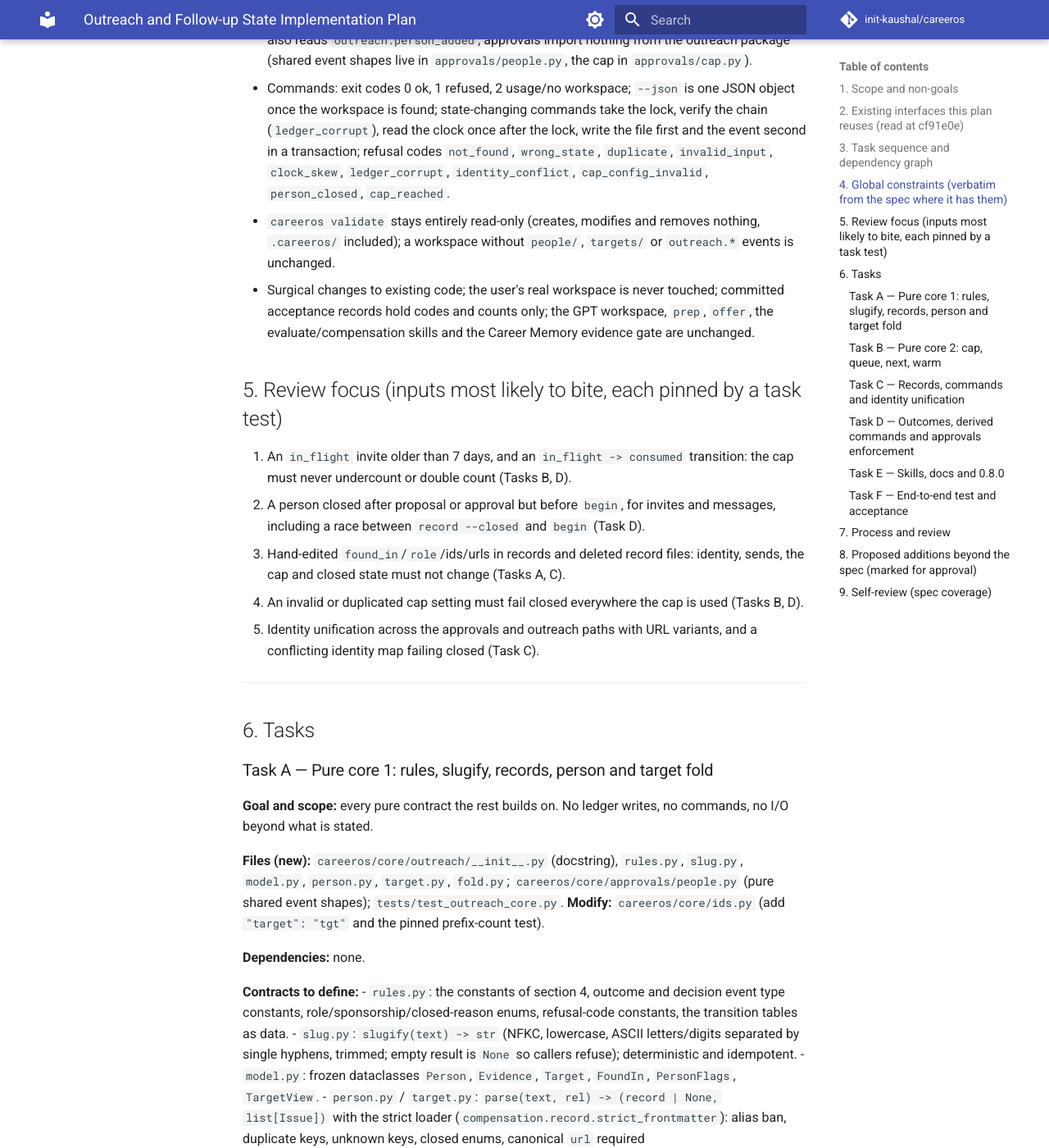
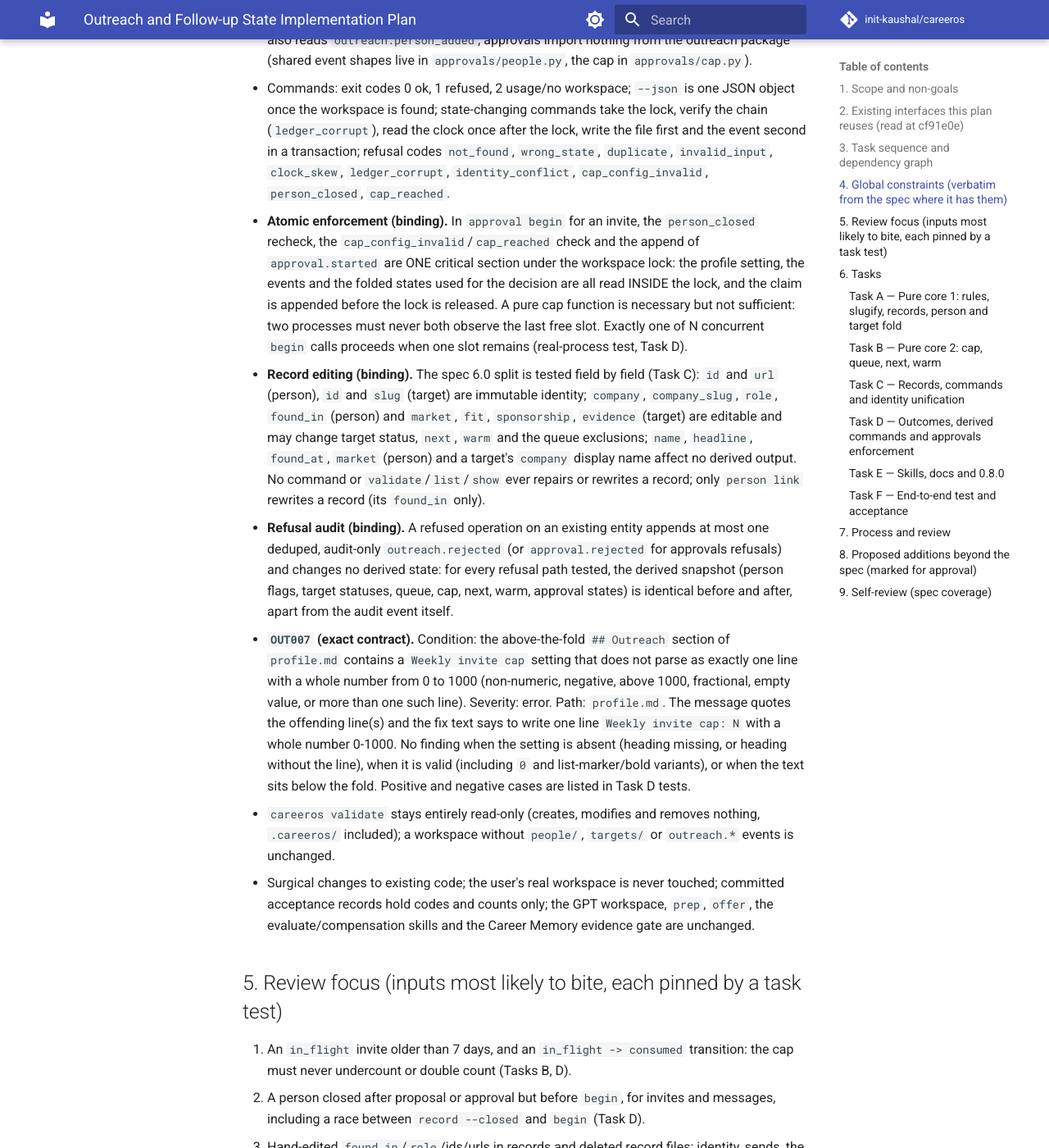
Before and after one commit to init-kaushal/careeros, an MkDocs documentation site: the page built from docs/superpowers/plans/2026-10-19-outreach-state.md, in a window 1280 px wide and 1400 px high, scrolled down 5136 px. Shown: the whole window at 82% size. Built offline with MkDocs 1.6.1 and Material for MkDocs 9.7.7, drawn with Linux system fonts in a browser that asks for light colours; comment, search, counter and statistics services are not loaded; some of the changed text lies outside the part shown.

Commit message:
docs: outreach plan: atomic cap check and claim, record-editing table, refusal audit, exact OUT007 contract, commit gates, final-tree release checks
Co-Authored-By: Claude Sonnet 5.5 <noreply@anthropic.com>
Claude-Session: https://claude.ai/code/session_0191bMVfYrxF4bguT3GiNw8Y

```diff
--- a/docs/superpowers/plans/2026-10-19-outreach-state.md
+++ b/docs/superpowers/plans/2026-10-19-outreach-state.md
@@ -65,6 +65,10 @@ Strictly linear; each task ends green with one commit (plus fix commits) before
 - Source-data honesty (spec 6.0): identity, what was sent, the cap and closed state come from the ledger only; target status, `next`, `warm` and pre-opening exclusion also use validated record fields (`found_in`, `role`, `company_slug`, `market`, `fit`, `sponsorship`, `slug`); a hand edit of those never changes identity, sends, the cap or closed state; `person link` edits only the record file.
 - Approvals integration: `approval propose` and `approval begin` refuse an invite or message to a person with `outreach.closed` (`person_closed`); `begin` rechecks it under the workspace lock immediately before recording `approval.started`, for invite and message items; `begin` for an invite refuses `cap_reached` / `cap_config_invalid`; the identity map also reads `outreach.person_added`; approvals import nothing from the outreach package (shared event shapes live in `approvals/people.py`, the cap in `approvals/cap.py`).
 - Commands: exit codes 0 ok, 1 refused, 2 usage/no workspace; `--json` is one JSON object once the workspace is found; state-changing commands take the lock, verify the chain (`ledger_corrupt`), read the clock once after the lock, write the file first and the event second in a transaction; refusal codes `not_found`, `wrong_state`, `duplicate`, `invalid_input`, `clock_skew`, `ledger_corrupt`, `identity_conflict`, `cap_config_invalid`, `person_closed`, `cap_reached`.
+- **Atomic enforcement (binding).** In `approval begin` for an invite, the `person_closed` recheck, the `cap_config_invalid`/`cap_reached` check and the append of `approval.started` are ONE critical section under the workspace lock: the profile setting, the events and the folded states used for the decision are all read INSIDE the lock, and the claim is appended before the lock is released. A pure cap function is necessary but not sufficient: two processes must never both observe the last free slot. Exactly one of N concurrent `begin` calls proceeds when one slot remains (real-process test, Task D).
+- **Record editing (binding).** The spec 6.0 split is tested field by field (Task C): `id` and `url` (person), `id` and `slug` (target) are immutable identity; `company`, `company_slug`, `role`, `found_in` (person) and `market`, `fit`, `sponsorship`, `evidence` (target) are editable and may change target status, `next`, `warm` and the queue exclusions; `name`, `headline`, `found_at`, `market` (person) and a target's `company` display name affect no derived output. No command or `validate`/`list`/`show` ever repairs or rewrites a record; only `person link` rewrites a record (its `found_in` only).
+- **Refusal audit (binding).** A refused operation on an existing entity appends at most one deduped, audit-only `outreach.rejected` (or `approval.rejected` for approvals refusals) and changes no derived state: for every refusal path tested, the derived snapshot (person flags, target statuses, queue, cap, next, warm, approval states) is identical before and after, apart from the audit event itself.
+- **`OUT007` (exact contract).** Condition: the above-the-fold `## Outreach` section of `profile.md` contains a `Weekly invite cap` setting that does not parse as exactly one line with a whole number from 0 to 1000 (non-numeric, negative, above 1000, fractional, empty value, or more than one such line). Severity: error. Path: `profile.md`. The message quotes the offending line(s) and the fix text says to write one line `Weekly invite cap: N` with a whole number 0-1000. No finding when the setting is absent (heading missing, or heading without the line), when it is valid (including `0` and list-marker/bold variants), or when the text sits below the fold. Positive and negative cases are listed in Task D tests.
 - `careeros validate` stays entirely read-only (creates, modifies and removes nothing, `.careeros/` included); a workspace without `people/`, `targets/` or `outreach.*` events is unchanged.
 - Surgical changes to existing code; the user's real workspace is never touched; committed acceptance records hold codes and counts only; the GPT workspace, `prep`, `offer`, the evaluate/compensation skills and the Career Memory evidence gate are unchanged.
 
@@ -153,6 +157,8 @@ Strictly linear; each task ends green with one commit (plus fix commits) before
 - file-first/event-second: failing `append_events` leaves no file and no event; a crash window leaves an orphan (`OUT002`, never counted in state); a deleted record file keeps identity (events) and gives `OUT003`; hand-edited `id`/`url` ⇒ `OUT004`; hand-edited `found_in`/`role` changes target status and `next` input but not identity, sends, cap or closed state (both halves of spec 6.0);
 - identity conflict: hand-crafted events (one URL, two ids) make `person add` and `approval propose` fail closed with `identity_conflict` and write nothing;
 - `outreach.rejected` dedupe and audit-only property; reserved prefix refused for `ledger append outreach.x`; `_NEEDS_REASON` enforced;
+- **record editing table (table-driven, every field of section 4):** for each person and target field, edit it by hand and assert exactly which outputs change (target status, `next`, `warm`, queue exclusion) and which never do (identity map, sends and approval states, cap count, closed state); editing `id`/`url`/`slug` is `OUT004`/`OUT001` and changes no identity; `validate`, `list`, `show` and every command leave an invalid or hand-edited record byte-identical (no silent repair); `person link` changes only `found_in`;
+- **refusal audit:** for every refusal path of `person add`, `person link`, `target add|approve|drop` (duplicate, wrong_state, invalid_input, identity_conflict, clock_skew, ledger_corrupt) the derived snapshot is identical before and after and at most one deduped `outreach.rejected` is appended (none for an unknown entity);
 - `validate`: each `OUT` code positive/negative; byte-identical snapshot (ledger and `.careeros/` included) before/after `validate`, `list`, `show`; a workspace without `people/`/`targets/` unchanged; existing approvals tests unchanged.
 
 **Acceptance:** all green; approvals behaviour unchanged except the identity map and `identity_conflict`.
@@ -171,13 +177,16 @@ Strictly linear; each task ends green with one commit (plus fix commits) before
 - `service.record(root, per_id, outcome, *, source, reason, note, actor, clock)`: lock, chain check, one clock read, floor; `apply_outcome` legality; `outreach.accepted|replied|closed` (closed needs a reason); repeated outcome ⇒ `wrong_state`; refusals ⇒ deduped `outreach.rejected`.
 - `service.queue/cap/next/warm(root, now=None)` read-only: build inputs (records via the strict parsers, jobs via `job_files`/`read_job`, status events from the ledger, approval states via `fold_all`, the cap from `profile.md` via `cap.parse_cap_setting`), call Task B functions; `cap`/`next` refuse `cap_config_invalid`; list/queue output includes the "email and interview follow-ups are not covered" note.
 - `approvals/service.begin` additions (within the existing `_first(...)` chain, in this order after the existing checks): `person_closed` (recheck from the freshly read events under the lock, invite and message kinds), then for invites `cap_config_invalid` / `cap_reached` using `cap.invite_count(states, now, exclude=item_id)` and the profile setting. `propose` refuses a closed person. Refusal codes added to `rules.REFUSAL_CODES` with the pin test and the approvals docs updated by Task E.
-- `OUT007` in `validate` (invalid cap setting).
+- `OUT007` in `validate` exactly as in section 4 (error, path `profile.md`, quotes the offending line(s), fix text names the valid form); read-only.
 
 **Tests first:**
 - `record`: every outcome transition and refusal (accepted without invite, replied without invite/message, anything after closed, repeats), event shapes, sources, reasons, deduped rejections, `--json`, exit codes, clock floor, ledger failure injection, chain break ⇒ `ledger_corrupt`;
 - queue/cap/next/warm commands over invented workspaces: output equals the Task B functions on the same data (end to end), `--json` purity, the 7-day advance via a single clock source, the explicit uncovered note;
 - enforcement: `person_closed` at propose; **close after proposal and after approval ⇒ `begin` refuses** for an invite item and for a message item; `cap_reached` at the boundary (cap - 1 ok, cap refused); an `in_flight` invite older than 7 days blocks; `cap_config_invalid` variants block `begin` while other approvals commands keep working; `cap = 0` blocks;
 - **real-process races** (barrier, widened window, bounded subprocess timeouts): two invite `begin`s at `cap - 1` ⇒ exactly one proceeds; `record --closed` racing `begin` ⇒ either `begin` wins and the close lands after, or `begin` refuses `person_closed`, never a claim on a closed person after the close event; each new lock is proven necessary by removing it in a scratch copy (bounded);
+- **`OUT007` cases:** positive (each reported once, severity error, path `profile.md`, offending line quoted): `Weekly invite cap: abc`, `-1`, `1001`, `1.5`, an empty value, two cap lines; negative (no finding): no `profile.md`, no `## Outreach` heading, heading without the line, `Weekly invite cap: 0`, `15`, `1000`, `- **Weekly invite cap:** 20`, and an invalid line placed below the fold marker; `validate` stays byte-identical and exit codes follow the existing severity rules;
+- **atomic enforcement:** the decision inputs (profile setting, events, folded states, closed set) are read inside the lock (a test that changes the profile or appends an event while `begin` waits for the lock proves the decision uses the fresh data), and the real-process race proves exactly one claim at `cap - 1`;
+- **refusal audit:** each refusal (`person_closed`, `cap_reached`, `cap_config_invalid`, `wrong_state` outcomes, `ledger_corrupt`, `clock_skew`) leaves the derived snapshot identical and appends at most one deduped audit event;
 - existing approvals tests unchanged and green; `validate` byte-identical proof extended.
 
 **Acceptance:** all green; approvals still import nothing from the outreach package (subprocess import test).
@@ -213,7 +222,7 @@ Strictly linear; each task ends green with one commit (plus fix commits) before
 
 **Steps (invented data, real CLI, ONE clock source):** (a) add a target and two people (URL variants resolve to one id), approve the target; `next` ranks and limits to the remaining cap; (b) propose, approve, begin and done an invite (cap count 1); a second `begin` at the cap is refused `cap_reached`; (c) advance 7 days: the invite appears in `queue`; a leftover `in_flight` invite older than 7 days still counts; (d) `record --accepted` removes it from the queue; saving a job at the company makes `warm` list the person; (e) `record --closed` after an approval makes `begin` refuse `person_closed` and `propose` refuse it too; (f) an invalid cap setting fails closed everywhere; (g) a hand-edited `found_in` changes `next` but not identity, cap or closed state; (h) `validate`, `queue`, `cap`, `next`, `warm`, `list` and `show` leave the whole workspace byte-identical (snapshot including `ledger.jsonl` and `.careeros/`); (i) event counts per type, rejection dedupe, ledger chain verifies; (j) isolation: `career/`, other jobs, jd.md untouched; (k) one real-process race for the cap.
 
-**Release checks to run and report truthfully:** refresh both venvs; full suite on Python 3.14 and on a FRESH Python 3.11 venv built from `/Users/kaushal/.local/bin/python3.11` with `pip install -e ".[dev]"` and **without click** (confirm `pip show click` fails; run from the repo); `.venv/bin/python -m mkdocs build --strict` (own exit status); wheel contains `careeros/core/outreach/*.py`, `approvals/people.py`, `approvals/cap.py`, `cli/outreach.py` and the skills, version 0.8.0; `git diff --check`; clean tree. The acceptance record holds commands, exit codes, state names, codes and counts only (no real people, employers or profile URLs; invented placeholders), says what was not covered (skills not run live, no real LinkedIn, agent behaviour, a real pty approval) and never calls the feature a security boundary.
+**Release checks to run and report truthfully, on the FINAL COMMITTED TREE (not the working directory):** commit first, record the commit SHA, then create a clean checkout of exactly that commit in a temporary directory (`git worktree add` or `git archive`) and run every check there: refresh both venvs from that checkout; full suite on Python 3.14 and on a FRESH Python 3.11 venv built from `/Users/kaushal/.local/bin/python3.11` with `pip install -e ".[dev]"` and **without click** (confirm `pip show click` fails; run from the repo); `.venv/bin/python -m mkdocs build --strict` (own exit status); wheel contains `careeros/core/outreach/*.py`, `approvals/people.py`, `approvals/cap.py`, `cli/outreach.py` and the skills, version 0.8.0; `git diff --check` (staged and against the merge base); `git status` clean; the report names the tested SHA. The acceptance record holds commands, exit codes, state names, codes and counts only (no real people, employers or profile URLs; invented placeholders), says what was not covered (skills not run live, no real LinkedIn, agent behaviour, a real pty approval) and never calls the feature a security boundary.
 
 **Acceptance:** all recorded; any defect found stops the task with an exact reproduction; no earlier source is patched here.
 
@@ -223,7 +232,7 @@ Strictly linear; each task ends green with one commit (plus fix commits) before
 
 ## 7. Process and review
 
-Subagent-driven if chosen, as for evaluation, compensation and approvals: one implementer per task, an adversarial task reviewer (independent simulators, mutation tables, real-process races where relevant), scoped re-reviews of fix rounds, a ledger of rulings, one whole-branch review on the most capable model. Guardrails: A and B stay pure and cycle-free (the import-isolation tests); C and D hold the lock for every state change and read the clock once after it; approvals never import outreach; D proves each new lock necessary by removal; E never lets a skill run `approve`/`resolve`; F uses invented data in a disposable workspace. **Executor hygiene (learned in 0.7.0):** every command bounded (Python subprocess timeouts; full suite ~60 s with a 280 s limit), never `pkill`/`killall`/`pgrep -f`, no background loops, short mutation proofs (one scratch copy, one targeted test file, 120 s), and the fresh-venv 3.11 run without click for every release.
+Subagent-driven if chosen, as for evaluation, compensation and approvals: one implementer per task, an adversarial task reviewer (independent simulators, mutation tables, real-process races where relevant), scoped re-reviews of fix rounds, a ledger of rulings, one whole-branch review on the most capable model. Guardrails: A and B stay pure and cycle-free (the import-isolation tests); C and D hold the lock for every state change and read the clock once after it; approvals never import outreach; D proves each new lock necessary by removal; E never lets a skill run `approve`/`resolve`; F uses invented data in a disposable workspace. **Commit gates (binding):** each task ends with its planned tests green, its adversarial review and any scoped re-reviews complete, and its ledger entry written BEFORE the next task is dispatched; a task with an open Critical or Important finding is not complete, and no later task starts on it. **Executor hygiene (learned in 0.7.0):** every command bounded (Python subprocess timeouts; full suite ~60 s with a 280 s limit), never `pkill`/`killall`/`pgrep -f`, no background loops, short mutation proofs (one scratch copy, one targeted test file, 120 s), and the fresh-venv 3.11 run without click for every release.
 
 ## 8. Proposed additions beyond the spec (marked for approval)
 
```
